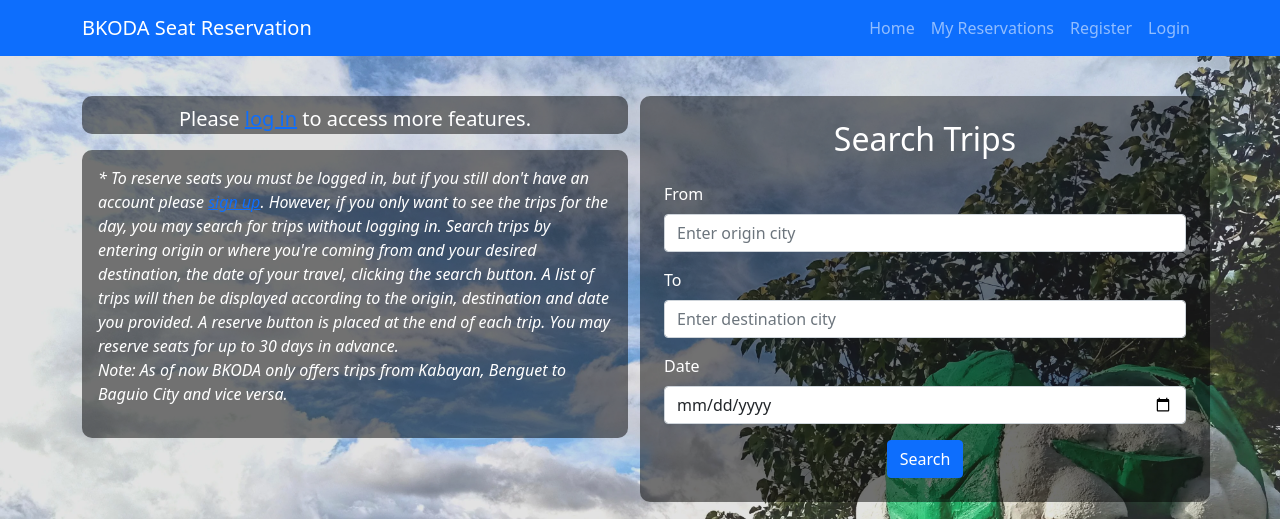
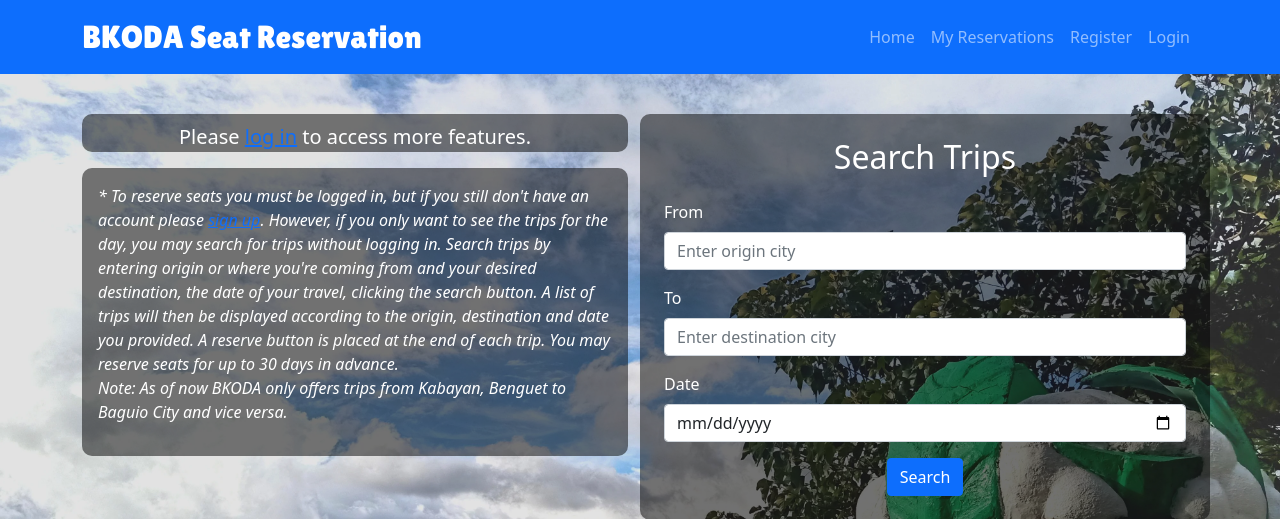
Before and after one commit to keelam13/bkoda_seat_reservation, a Django app: template reservation/templates/reservation/index.html in a window 1280 px wide. Shown: the top 519 px of the page. Run offline with Django 4.2, Linux system fonts and the light colour scheme; the template is opened without the code that fills it, so the values that code supplies are empty; some libraries are stand-ins or nearby versions.

Commit message:
Add and style google font for logo

```diff
--- a/reservation/static/css/styles.css
+++ b/reservation/static/css/styles.css
@@ -7,9 +7,17 @@ html, body {
     flex-direction: column;
 }
 
+/* Logo */
+a.navbar-brand.logo {
+    font-family: "Lilita One", sans-serif;
+    font-weight: 400;
+    font-style: normal;
+    font-size: 2rem;
+}
+
 main {
     flex: 1;
-  }
+}
 
 /* Footer */
 footer {
--- a/templates/base.html
+++ b/templates/base.html
@@ -22,6 +22,11 @@
     <link rel="icon" type="image/png" sizes="16x16" href="/static/images/favicon/favicon-16x16.png">
     <link rel="manifest" href="/static/images/favicon/site.webmanifest">
 
+    <!-- Google Fonts -->
+    <link rel="preconnect" href="https://fonts.googleapis.com">
+    <link rel="preconnect" href="https://fonts.gstatic.com" crossorigin>
+    <link href="https://fonts.googleapis.com/css2?family=Lilita+One&display=swap" rel="stylesheet">
+
     <!-- Font Awesome CSS -->
     <script src="https://kit.fontawesome.com/ce2deac578.js" crossorigin="anonymous"></script>
 
@@ -33,7 +38,7 @@
     <header class="text-white">
         <nav class="navbar navbar-expand-lg navbar-dark bg-primary">
             <div class="container">
-                <a class="navbar-brand" href="{% url 'home' %}">BKODA Seat Reservation</a>
+                <a class="navbar-brand logo" href="{% url 'home' %}">BKODA Seat Reservation</a>
                 <button class="navbar-toggler" type="button" data-bs-toggle="collapse" data-bs-target="#navbarNav"
                     aria-controls="navbarNav" aria-expanded="false" aria-label="Toggle navigation">
                     <span class="navbar-toggler-icon"></span>
```
